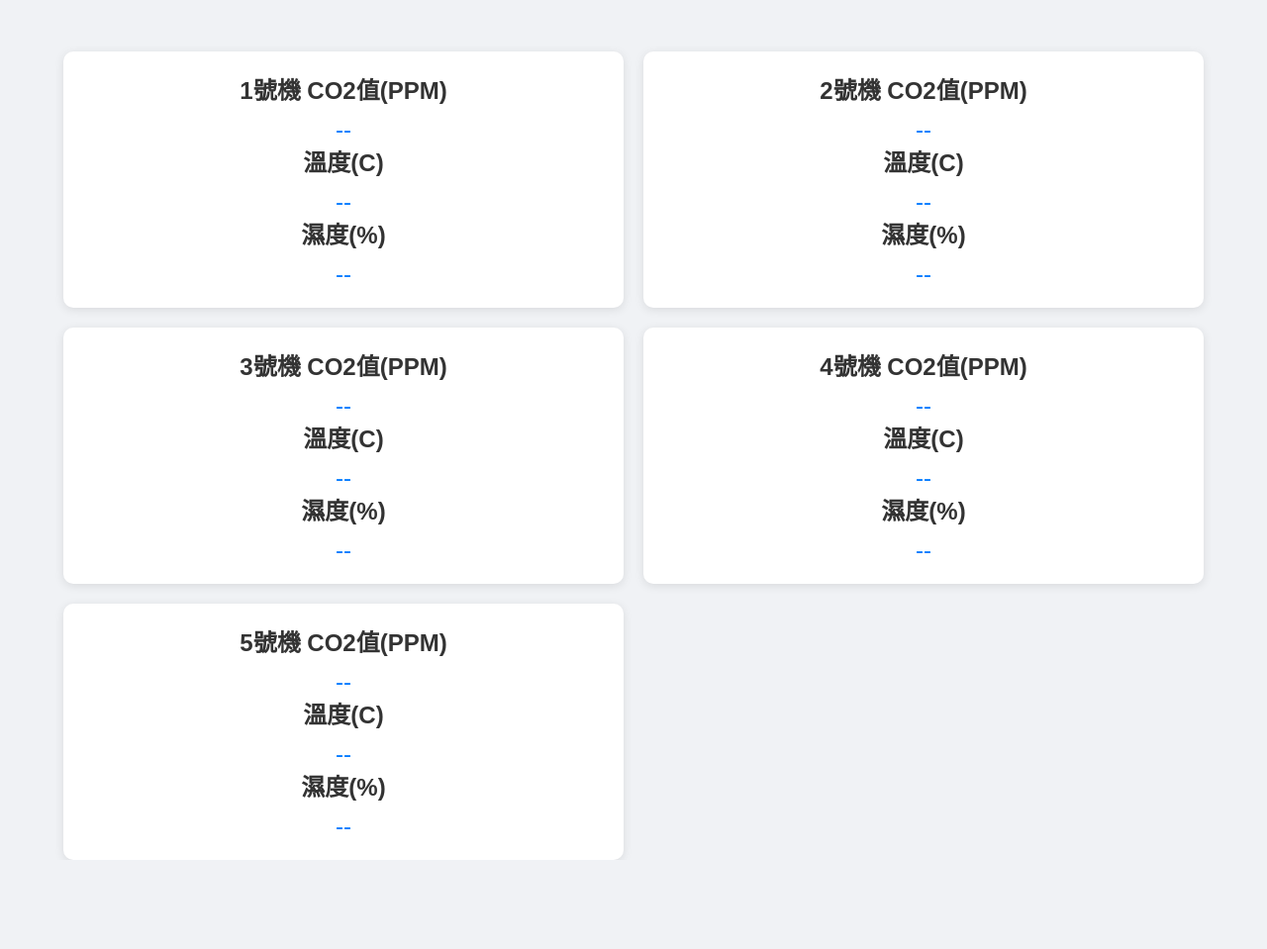
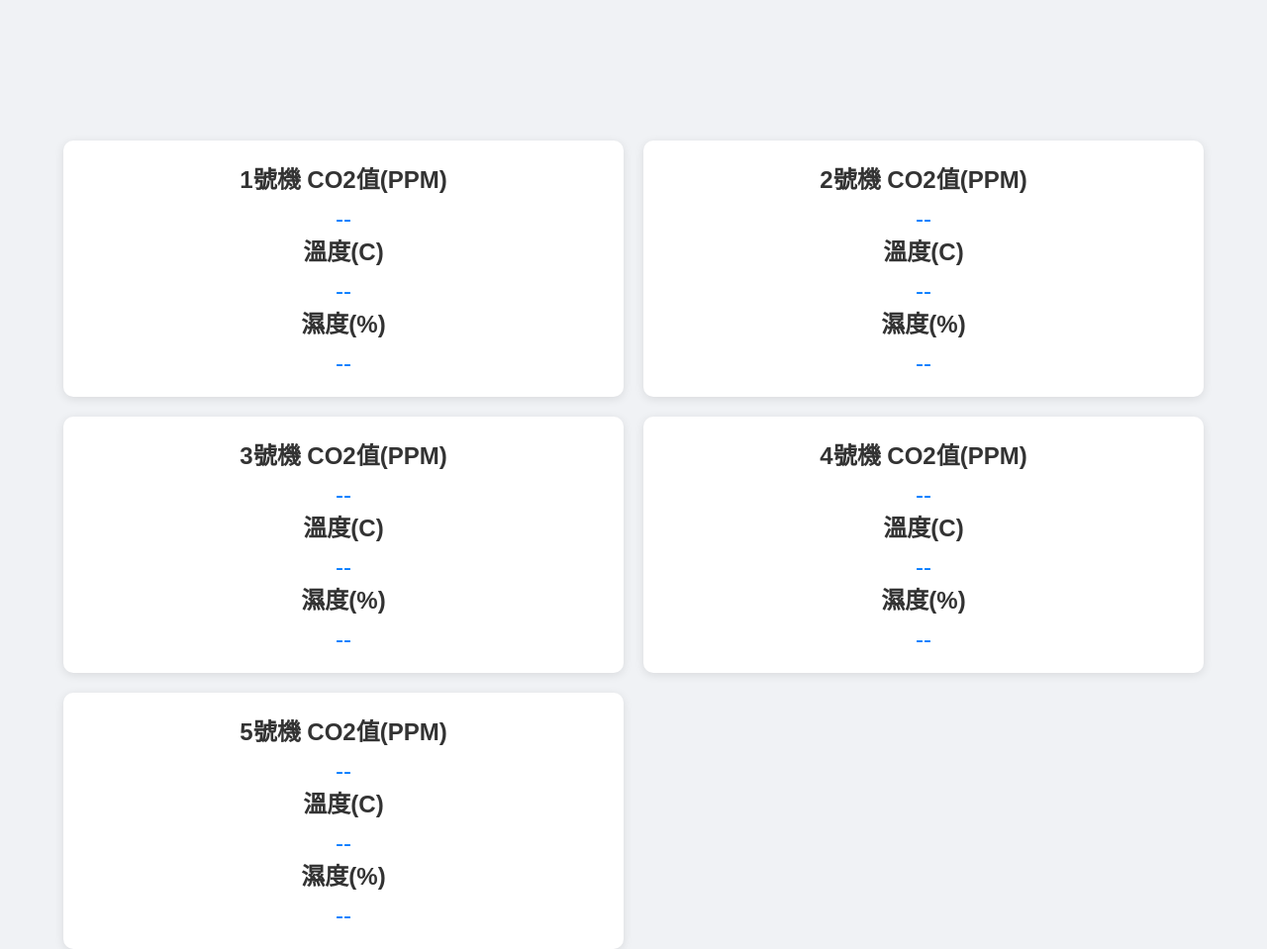
Before and after one commit to zzzrrr/ACO2, a plain HTML site: page index.html in a window 1280 px wide. Shown: the whole page at 99% size. Before the commit the page ends 869 px from the top, so only its background shows below. Drawn offline with Linux system fonts and the light colour scheme; no server answers.

Commit message:
Update index.html

```diff
--- a/index.html
+++ b/index.html
@@ -13,7 +13,7 @@
             align-items: center;
             height: 100vh;
             margin: 0;
-            padding-top: 60px
+            padding-top: 150px
         }
         .dashboard {
             display: grid;
```
